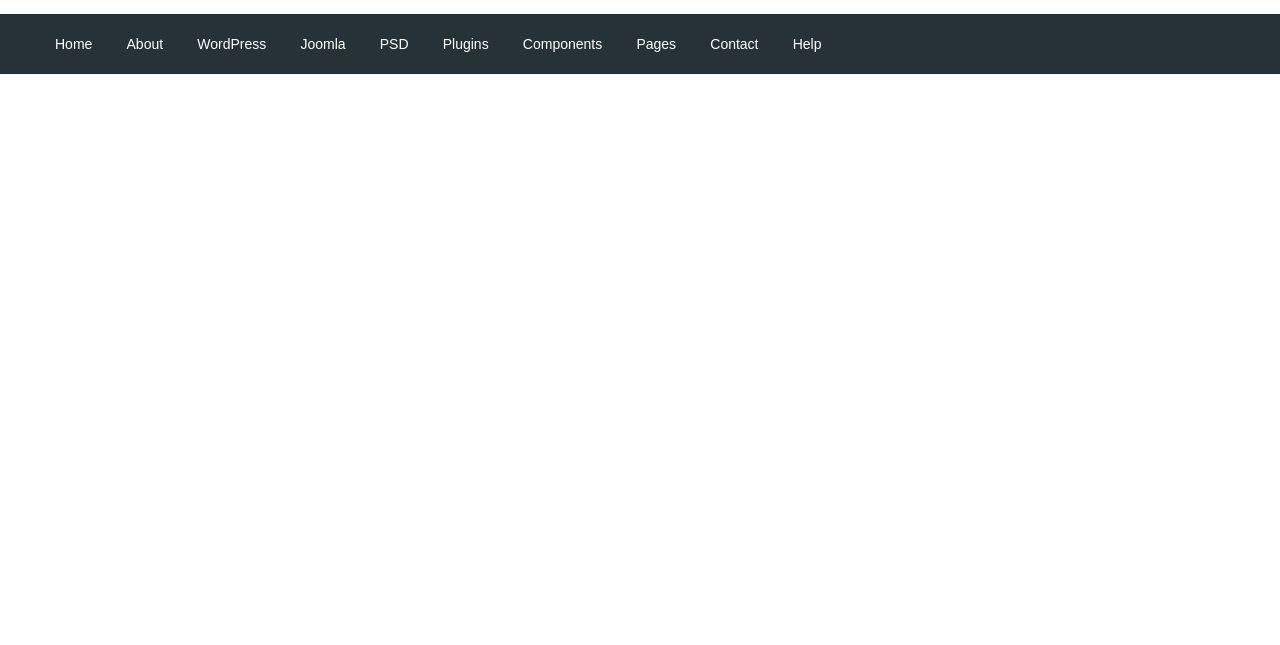
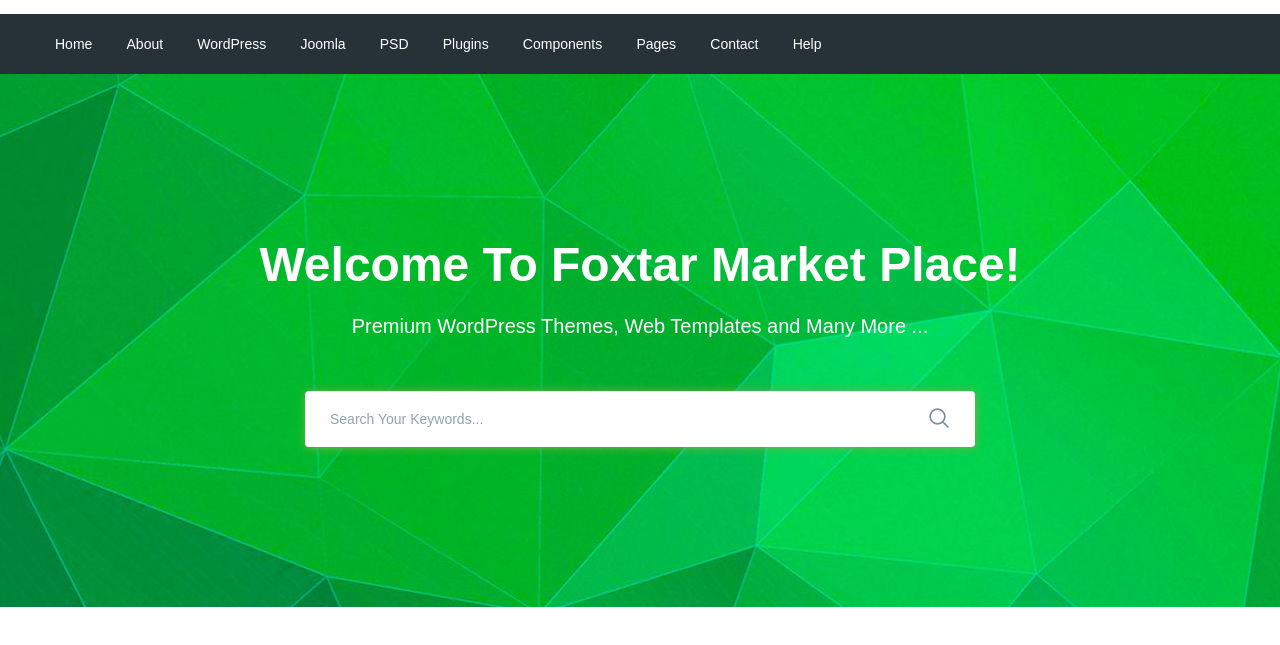
Before and after one commit to KettarKat/moderno, a website: page app/index.html in a window 1280 px wide. Shown: the part 77-722 px from the top of the page. Drawn offline with nearby package versions, Linux system fonts and the light colour scheme; files that its build step writes are made by us from their sources.

Commit message:
added search section

```diff
--- a/app/index.html
+++ b/app/index.html
@@ -94,8 +94,28 @@
         </nav>
       </div>
     </div>
+  </header>
 
-  </header>
+  <section class="search" style=" background-image: url(images/search-bg.jpg);">
+    <div class="container">
+      <div class="search__inner">
+        <div class="search__inner-title">
+          Welcome To Foxtar Market Place!
+        </div>
+        <div class="search__inner-text">
+          Premium WordPress Themes, Web Templates and Many More ...
+        </div>
+        <div class="search__inner-form">
+          <form action="">
+            <input type="text" placeholder="Search Your Keywords..." required>
+            <button type="submit">
+              <img src="images/icons/search.png" alt="">
+            </button>
+          </form>
+        </div>
+      </div>
+    </div>
+  </section>
   <script src="https://ajax.googleapis.com/ajax/libs/jquery/3.5.1/jquery.min.js"></script>
   <script src="js/libs.min.js"></script>
   <script src="js/main.min.js"></script>
--- a/app/scss/style.scss
+++ b/app/scss/style.scss
@@ -50,3 +50,56 @@
     color: #fff;
   }
 }
+.search {
+  background-image: url(../images/search-bg.jpg);
+  background-repeat: no-repeat;
+  background-size: cover;
+  background-position: center;
+  min-height: 533px;
+}
+.search__inner {
+  padding: 155px 0 100px;
+  color: #fff;
+  text-align: center;
+  &-title {
+    font-size: 48px;
+    line-height: 72px;
+    margin-bottom: 10px;
+    font-weight: 700;
+  }
+  &-text {
+    font-size: 20px;
+    line-height: 30px;
+    margin-bottom: 50px;
+    font-weight: 500;
+  }
+  &-form {
+    max-width: 670px;
+    width: 100%;
+    margin: 0 auto;
+    position: relative;
+    input {
+      display: block;
+      width: 100%;
+      border-radius: 4px;
+      box-shadow: 0.5px 0.866px 10px 0px rgb( 124, 178, 64 );
+      height: 56px;
+      border: none;
+      font-size: 14px;
+      font-weight: 500;
+      padding-left: 25px;
+      padding-right: 60px;
+      &::placeholder {
+        color: #90a4ae;
+        font-weight: 500;
+      }
+    }
+    button {
+      position: absolute;
+      border: none;
+      background-color: transparent;
+      right: 20px;
+      top: 16px;
+    }
+  }
+}
```
Also changed, not shown: app/images/icons/search.png (added), app/images/search-bg.jpg (added).
